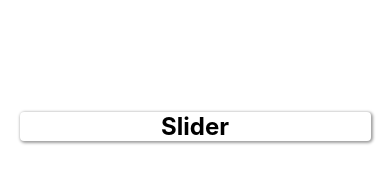
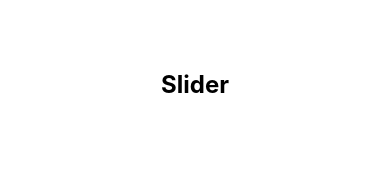
Before and after one commit to jhonatanllima/more-pools, a React (Create React App) app: page / in a window 390 px wide. Shown: the part 191-374 px from the top of the page. Built offline with nearby package versions, Linux system fonts and the light colour scheme.

Commit message:
Added media query for mobile in Content Slider

```diff
--- a/src/components/Header/styles.ts
+++ b/src/components/Header/styles.ts
@@ -41,4 +41,13 @@ export const ContentSlider = styled.div`
   justify-content: center;
 
   background-color: ${colors.white};
+
+  @media (max-width: 1024px) {
+    top: 25vh;
+
+    width: 100%;
+    border-radius: 0;
+
+    box-shadow: none;
+  }
 `
```
Also changed, not shown: 1 other file (tests, documents, lock files or other folders).
